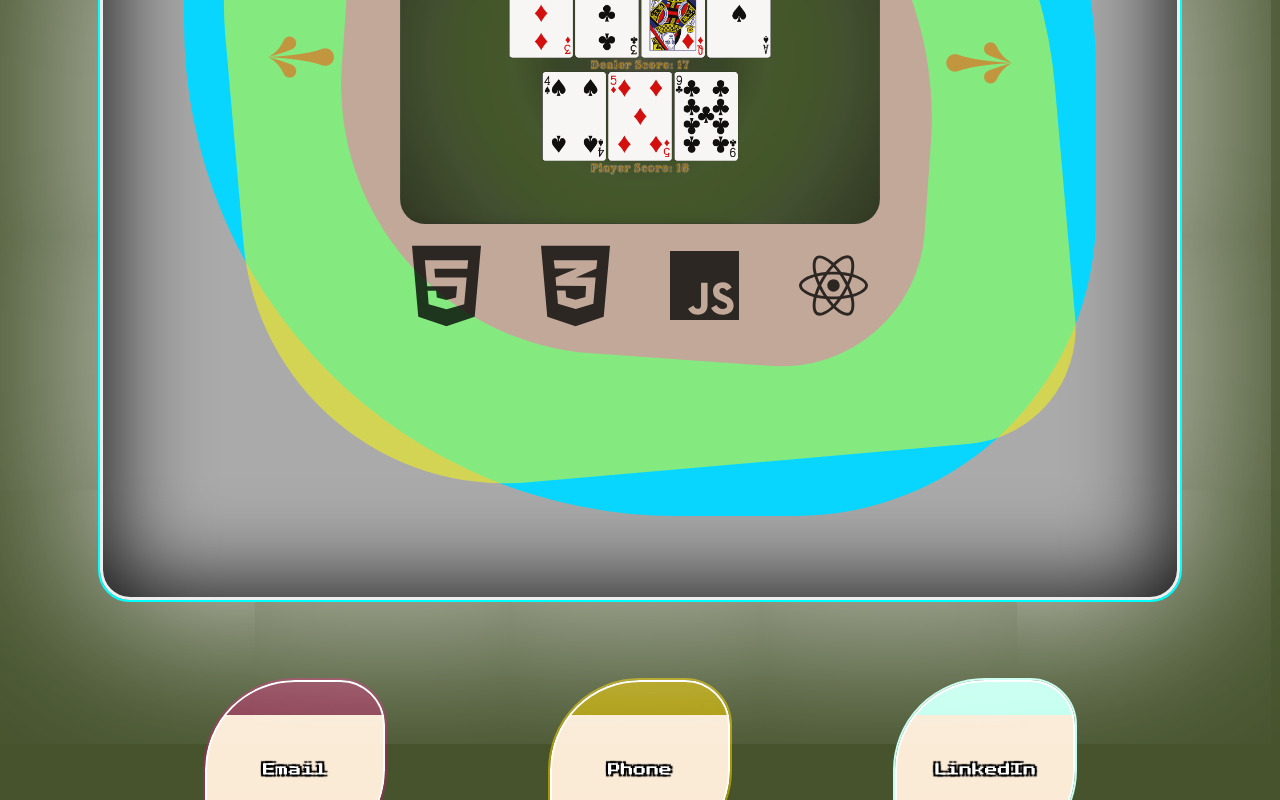
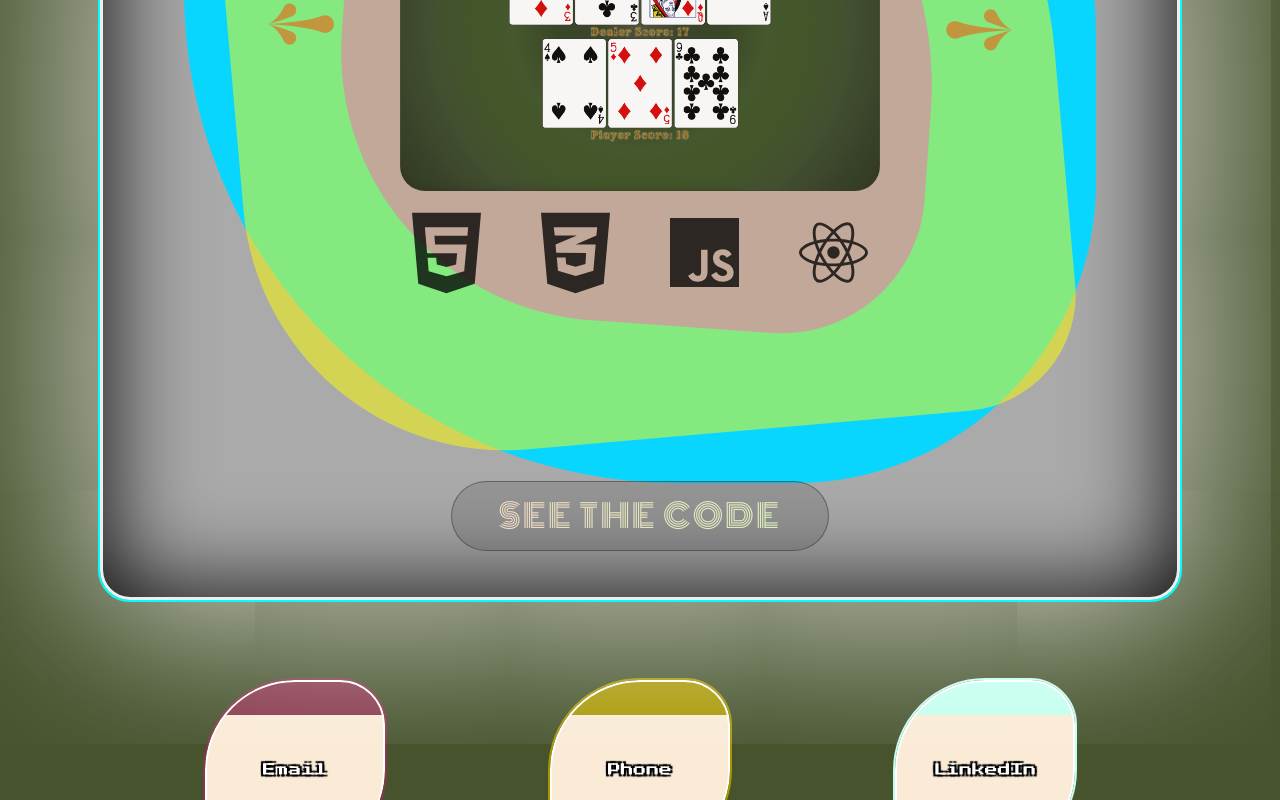
Before and after one commit to Jpaulsisson/retrofolio, a React (Vite) app: page / in a window 1280 px wide. Shown: the part 3774-4574 px from the top of the page. Built offline with nearby package versions, Linux system fonts and the light colour scheme; a web font is replaced by a local one.

Commit message:
add repo links to project cards

```diff
--- a/src/components/projects/projects.component.jsx
+++ b/src/components/projects/projects.component.jsx
@@ -44,28 +44,8 @@ function Projects() {
         </a>
         <button className='prev-button' onClick={() => goToPrev(projects, currentProject)}>&#10170;</button>
         <button className='next-button' onClick={() => goToNext(projects, currentProject)}>&#10170;</button>
-        {/* {currentShowing.map((project) => {
-          return (
-            <a
-              rel="noreferrer"
-              target="_blank"
-              href={project.href}
-              key={project.name}
-              className="project-card"
-            >
-              <h2>{project.name}</h2>
-              <img className='project-img' src={project.img} alt={project.name} />
-              <div className='project-tags-container'>
-                {project.tags.map((tag, index) => {
-                  return (
-                    <img className='project-tag' key={index} src={tag} alt='programming language icons' />
-                  )
-                })}
-              </div>
-            </a>
-          );
-        })} */}
       </div>
+      <a className='repo-link-button' href={currentShowing.repo} target='_blank' rel='noreferrer'>See the code</a>
     </div>
   );
 }
--- a/src/components/projects/projects.styles.scss
+++ b/src/components/projects/projects.styles.scss
@@ -9,9 +9,18 @@
   100% { border-radius: 15vw 20vw 15vw 20vw; }
 }
 
+@keyframes slideBg {
+  from {
+    background-position: left;
+  }
+  to {
+    background-position: right;
+  }
+}
 
 .projects-section-container {
   @include flexCenter();
+  flex-direction: column;
   margin: 5vh auto;
   position: relative;
   border: 3px solid rgba($color: rgb(255, 255, 255), $alpha: .8);
@@ -129,11 +138,63 @@
     animation: breathe 45s linear 0s infinite alternate forwards;
   }
 
-
-
   .project-tags {
     @include flexCenter();
     max-width: 50px;
     aspect-ratio: 1;
   }
+
+  .repo-link-button {
+    position: relative;
+    @include flexCenter();
+    max-width: 45%;
+    padding: clamp(.1rem, 1vh, .5rem) clamp(.25rem, 3vw, 3rem);
+    border-radius: 100vmax;
+    text-transform: uppercase;
+    text-decoration: none;
+    color: transparent;
+    -webkit-background-clip: text;
+    background-clip: text;
+    letter-spacing: 2.5px;
+    font-family: $fatFont;
+    font-size: clamp(.75rem, 3vw, 2rem);
+    cursor: pointer;
+    filter: brightness(135%);
+    background-image: linear-gradient(90deg, hsl(189.76deg 100% 51.76%) , hsl(6.67deg 34.88% 74.71%) , hsl(114.22deg 68.6% 76.27%) );
+    background-size: 500%;
+    animation: slideBg 5s linear 0s infinite alternate forwards;;
+    transition: all 500ms;
+
+    &::after {
+      position: absolute;
+      content: '';
+      height: 105%;
+      width: 105%;
+      border: hsl(0, 0%, 15%, .5) solid 1px;
+      border-radius: 100vmax;
+      background-color: hsla(0, 0%, 0%, 0.125);
+      transition: all 400ms;
+    }
+
+    &:hover {
+      filter:brightness(100%);
+      color: $primaryBlue;
+
+      &::after {
+        background-color: hsla(34, 78%, 91%, 0.125);
+        box-shadow:
+        1vw 0px 1px hsl(345, 42%, 77%),
+        2vw 0px 1px hsl(345, 42%, 67%),
+        3vw 0px 1px hsl(345, 42%, 57%),
+        4vw 0px 1px hsl(345, 42%, 47%),
+        5vw 0px 1px $primaryPink,
+        -1vw 0px 1px hsl(54, 99%, 73%),
+        -2vw 0px 1px hsl(54, 99%, 63%),
+        -3vw 0px 1px hsl(54, 99%, 53%),
+        -4vw 0px 1px hsl(54, 99%, 43%),
+        -5vw 0px 1px $primaryYellow,
+        ;
+      }
+    }
+  }
 }
--- a/src/contexts/data.context.jsx
+++ b/src/contexts/data.context.jsx
@@ -41,37 +41,43 @@ export const DataProvider = ({ children }) => {
       name: 'Age Calculator',
       href: 'https://calculate-age-fem.netlify.app',
       img: AgeCalculator,
-      tags: [HTMLIcon, SassIcon, JSIcon]
+      tags: [HTMLIcon, SassIcon, JSIcon],
+      repo: 'https://github.com/Jpaulsisson/age-calculator-app',
     },
     {
       name: 'Circle Paint',
       href: 'https://circle-paint.netlify.app/',
       img: CirclePaint,
-      tags: [HTMLIcon, CSSIcon, JSIcon, ReactIcon]
+      tags: [HTMLIcon, CSSIcon, JSIcon, ReactIcon],
+      repo: 'https://github.com/Jpaulsisson/circle-generator-app',
     },
     {
       name: 'Blackjack',
       href: 'https://jpaulsisson-blackjack.netlify.app/',
       img: Blackjack,
-      tags: [HTMLIcon, CSSIcon, JSIcon, ReactIcon]
+      tags: [HTMLIcon, CSSIcon, JSIcon, ReactIcon],
+      repo: 'https://github.com/Jpaulsisson/blackjack',
     },
     // {
     //   name: 'Smite Meta',
     //   href: '#',
     //   img: 'url()',
     //   tags: [HTMLIcon, SassIcon, JSIcon, ReactIcon]
+    //   repo: 'https://github.com/Jpaulsisson/age-calculator-app',
     // },
     {
       name: 'Customizable Counter',
       href: 'https://customizable-counter.netlify.app',
       img: Counter,
-      tags: [HTMLIcon, CSSIcon, JSIcon, ReactIcon]
+      tags: [HTMLIcon, CSSIcon, JSIcon, ReactIcon],
+      repo: 'https://github.com/Jpaulsisson/wds-react-hooks-course/tree/main',
     },
     // {
     //   name: 'Trippin',
     //   href: '#',
     //   img: 'url()',
     //   tags: [HTMLIcon, SassIcon, JSIcon]
+    //   repo: 'https://github.com/Jpaulsisson/age-calculator-app',
     // },
   ]
 
```
Also changed, not shown: 1 other file (tests, documents, lock files or other folders).
